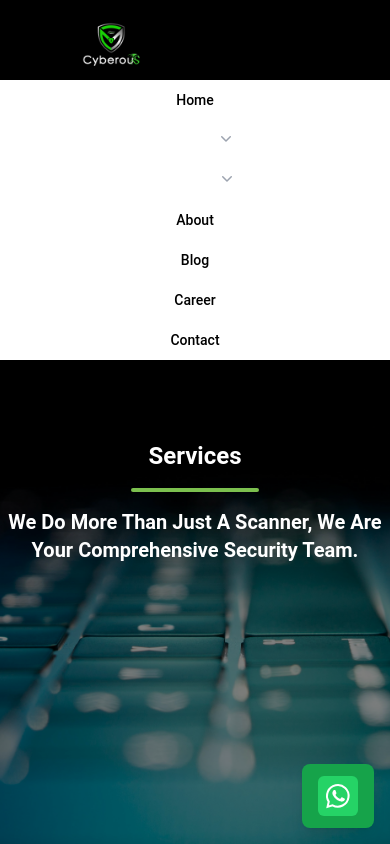
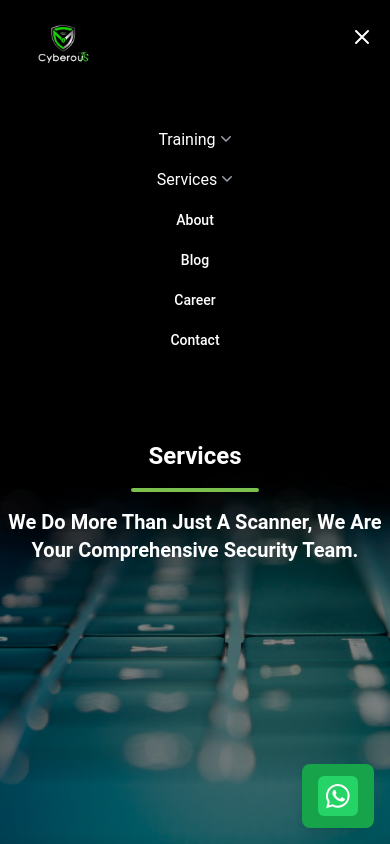
Before and after one commit to sankalp-codes244/cyberousWebsite, a React (Vite) app: page /services in a window 390 px wide. Both pictures are taken after a click on the button "Menu". Shown: the top 844 px of the page. Built offline with nearby package versions, Linux system fonts and the light colour scheme; a web font is replaced by a local one.

Commit message:
navbar black

```diff
--- a/src/components/DropDownServices.jsx
+++ b/src/components/DropDownServices.jsx
@@ -37,7 +37,7 @@ export default function DropDown() {
         leaveFrom="transform opacity-100 scale-100"
         leaveTo="transform opacity-0 scale-110"
       >
-        <Menu.Items className="sm:absolute lg:fixed lg:w-full lg:h-screen lg:inset-y-30 lg:z-10 lg:mt-2 lg:bg-white lg:divide-y lg:divide-gray-100 lg:focus:outline-none sm:right-0 sm:z-10 sm:mt-2 sm:w-56 sm:origin-top-right sm:divide-y sm:divide-gray-100 sm:rounded-md sm:bg-white  sm:focus:outline-none">
+        <Menu.Items className="sm:absolute lg:fixed lg:w-full lg:h-screen lg:inset-y-30 lg:z-10 lg:mt-2 lg:bg-black lg:divide-y lg:divide-gray-100 lg:focus:outline-none sm:right-0 sm:z-10 sm:mt-2 sm:w-56 sm:origin-top-right sm:divide-y sm:divide-gray-100 sm:rounded-md sm:bg-white  sm:focus:outline-none">
         { [{name:'Consultancy',path:'services/Consultancy'},{name:'Red Teaming',path:'services/RedTeaming'}].map((type) => (
           <Link to={`/${type}`} onClick={()=>setIsOpen(false)}>
             <HoveredLinks name={type.name} link={type.path} />
--- a/src/components/DropDownVapt.jsx
+++ b/src/components/DropDownVapt.jsx
@@ -13,12 +13,12 @@ export default function DropDown({openMenu}) {
   const [isOpen, setIsOpen] = useState(false);
 
   return (
-    <Menu as="div" className="relative lg:text-2xl py-5 lg:font-bold mx-10  inline-block" onClick={() => setIsOpen(!isOpen)} onMouseLeave={() => setIsOpen(false)}>
+    <Menu as="div" className="relative  lg:text-2xl py-5 lg:font-bold mx-10  inline-block" onClick={() => setIsOpen(!isOpen)} onMouseLeave={() => setIsOpen(false)}>
         <Menu.Button onClick={() => setIsOpen(!isOpen)} className="inline-flex w-full justify-center items-center rounded-md py-2  lg:font-bold  text-center">
           <div>
           <LinkButtons links='VAPT' isOpen={isOpen}/>
           </div>
-          <ChevronDownIcon className={`-mr-1 h-5 w-5 lg:h-10 lg:w-10  text-black ${isOpen? 'rotate-180':''} duration-300 `} aria-hidden="true" />
+          <ChevronDownIcon className={`-mr-1 h-5 w-5 lg:h-10 lg:w-10  text-white ${isOpen? 'rotate-180':''} duration-300 `} aria-hidden="true" />
         </Menu.Button>
 
       {/* <Transition
@@ -31,8 +31,8 @@ export default function DropDown({openMenu}) {
         leaveFrom="transform opacity-100 scale-100"
         leaveTo="transform opacity-0 scale-110"
       > */}
-        <Menu.Items className="sm:absolute lg:fixed lg:w-full lg:inset-y-30 lg:z-10 lg:mt-2 lg:bg-white lg:divide-y lg:divide-gray-100 lg:focus:outline-none sm:right-0 sm:z-10 sm:mt-2 sm:w-56 sm:origin-top-right sm:divide-y sm:divide-gray-100 sm:rounded-md sm:bg-white  sm:focus:outline-none" >
-        <div className="grid grid-cols-2 gap-3 grid-flow-row"  onClick={()=>openMenu(false)} >
+        <Menu.Items className="sm:absolute lg:fixed lg:w-full lg:inset-y-30 lg:z-10 lg:mt-2 lg:bg-white lg:divide-y lg:divide-gray-100 lg:focus:outline-none sm:right-0 sm:z-10 sm:mt-2 sm:w-56 sm:origin-top-right sm:divide-y sm:divide-gray-100 sm:rounded-md bg-black  sm:focus:outline-none" >
+        <div className="grid grid-cols-2 gap-3 grid-flow-row bg-black"  onClick={()=>openMenu(false)} >
             {[{name: "Web Application Security", link: "/services/websecurity"},{name: "Source Code", link: "/services/sourcecode"},{name: "Network", link: "/services/network"},{name: "IOT Penetration Testing", link: "/services/iotpt"},{name: "IOS Application Penetration Testing", link: "/services/iospt"},{name: "API Penetration Testing", link: "/services/apipt"},{name: "Android Application Penetration Testing", link: "/services/androidpt"}].map((type) => (
               <>
                   {/* <Link
--- a/src/components/HoveredLinks.jsx
+++ b/src/components/HoveredLinks.jsx
@@ -11,7 +11,7 @@ const HoveredLinks = ({name,data,link,isOpen}) => {
         key={name}
         className={` border-b-2 p-2 text-center lg:text-left lg:font-bold  lg:text-2xl lg:uppercase lg:border lg:grid lg:p-10 flex justify-start items-start lg:justify-normal  ${isHover? `lg:bg-green-500 lg:text-white`:''} ${name==='Red Teaming'?'hover:lg:bg-red-500':''} transition duration-200`}
       >
-        <p className={`${isHover? 'scale-105 lg:translate-x-7 lg:scale-100':''} duration-300 `}>
+        <p className={`${isHover? 'scale-105 lg:translate-x-7 lg:scale-100':''} text-white duration-300 `}>
        {name?.split('_').join(' ')}
         </p>
 
--- a/src/components/Navbar.jsx
+++ b/src/components/Navbar.jsx
@@ -24,18 +24,19 @@ const Navbar = () => {
     <div className={`bg-black h-20 sticky top-0 z-50 ${isScrolled ? 'shadow-md' : ''} transition-shadow duration-200`}>
       <div className="flex justify-between items-center h-full px-4 md:px-8 ">
       <Link to="/">
-        <img src={Images.cyberousWhitelogo} className='object-contain aspect-video w-48  ' />
+        <img src={Images.cyberousWhitelogo} className='object-contain aspect-square w-24 lg:w-36  ' />
       </Link>
 
         {/* Hamburger icon for mobile */}
         <div className="sm:hidden">
           <button onClick={() => setIsOpen(!isOpen)} aria-label="Menu" className="focus:outline-none duration-200">
             {isOpen ? (
-              <svg className="w-6 h-6 duration-200" fill="none" strokeLinecap="round" strokeLinejoin="round" strokeWidth="2" viewBox="0 0 24 24" stroke="currentColor">
-                <path d="M6 18L18 6M6 6l12 12"></path>
-              </svg>
+             <svg className="w-6 h-6 duration-200 text-white" fill="none" strokeLinecap="round" strokeLinejoin="round" strokeWidth="2" viewBox="0 0 24 24" stroke="currentColor">
+             <path d="M6 18L18 6M6 6l12 12"></path>
+           </svg>
+
             ) : (
-              <svg className="w-6 h-6 duration-200" fill="none" strokeLinecap="round" strokeLinejoin="round" strokeWidth="2" viewBox="0 0 24 24" stroke="currentColor">
+              <svg className="w-6 h-6 text-white duration-200" fill="none" strokeLinecap="round" strokeLinejoin="round" strokeWidth="2" viewBox="0 0 24 24" stroke="currentColor">
                 <path d="M4 6h16M4 12h16m-7 6h7"></path>
               </svg>
             )}
@@ -84,17 +85,17 @@ const Navbar = () => {
       </div>
 
       {/* Dropdown menu for mobile screens */}
-      <div className={`md:hidden ${isOpen ? 'block' : 'hidden'} absolute top-20 left-0 w-full bg-white shadow-md z-50`}>
+      <div className={`md:hidden ${isOpen ? 'block' : 'hidden'} absolute top-20 left-0 w-full bg-black shadow-md z-50`}>
         <div className="flex flex-col items-center">
           <Link to='/' className="text-sm font-medium py-2.5 px-3">Home</Link>
           <DropDown />
           <Link to='/services'>
             <DropDownService/>
           </Link>
-          <Link to='/about' className="text-sm font-medium py-2.5 px-3">About</Link>
-          <Link to='/blog' className="text-sm font-medium py-2.5 px-3">Blog</Link>
-          <Link to='/blog' className="text-sm font-medium py-2.5 px-3">Career</Link>
-          <Link to='/contact' className="text-sm font-medium py-2.5 px-3">Contact</Link>
+          <Link to='/about' className="text-sm text-white  font-medium py-2.5 px-3">About</Link>
+          <Link to='/blog' className="text-sm  text-white font-medium py-2.5 px-3">Blog</Link>
+          <Link to='/blog' className="text-sm  text-white font-medium py-2.5 px-3">Career</Link>
+          <Link to='/contact' className="text-sm  text-white font-medium py-2.5 px-3">Contact</Link>
         </div>
       </div>
     </div>
--- a/src/components/dropDown.jsx
+++ b/src/components/dropDown.jsx
@@ -34,7 +34,7 @@ export default function DropDown() {
         leaveFrom="transform opacity-100 scale-100"
         leaveTo="transform opacity-0 scale-110"
       >
-        <Menu.Items className="sm:absolute lg:fixed lg:w-full lg:h-screen lg:inset-y-30 lg:z-10 lg:mt-2 lg:bg-white lg:divide-y lg:divide-gray-100 lg:focus:outline-none sm:right-0 sm:z-10 sm:mt-2 sm:w-56 sm:origin-top-right sm:divide-y sm:divide-gray-100 sm:rounded-md sm:bg-white  sm:focus:outline-none" onMouseEnter={() => setIsOpen(true)} onMouseLeave={() => setIsOpen(false)}>
+        <Menu.Items className="sm:absolute lg:fixed lg:w-full lg:h-full lg:inset-y-30 lg:z-10 lg:mt-2 lg:bg-black lg:divide-y lg:divide-gray-100 lg:focus:outline-none sm:right-0 sm:z-10 sm:mt-2 sm:w-56 sm:origin-top-right sm:divide-y sm:divide-gray-100 sm:rounded-md sm:bg-white  sm:focus:outline-none" onMouseEnter={() => setIsOpen(true)} onMouseLeave={() => setIsOpen(false)}>
           <div className="">
             <div className="grid grid-flow-row">
               {["bug_bounty", "Linux_Fundamental", "Advanced_Ethical_Hacking", "Cyber_Security_Diploma", "Application_Development"].map((type,index) => (
```
